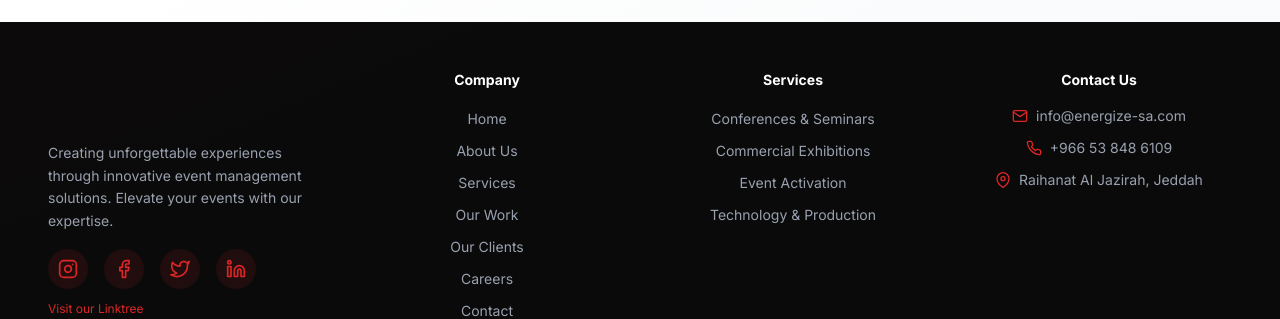
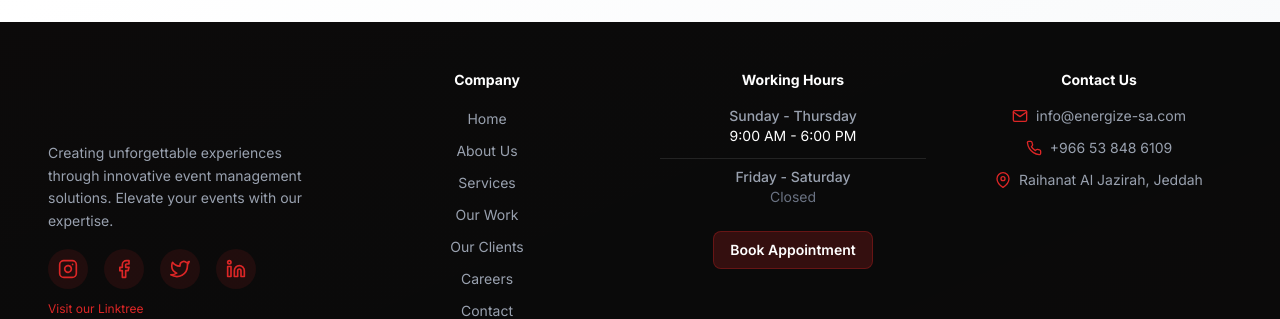
Before and after one commit to mohameddzaher/Energize-Events, a Next.js app in the folder frontend/: page / in a window 1280 px wide. Shown: the part 6537-6856 px from the top of the page. Built offline with nearby package versions, Linux system fonts and the light colour scheme; grey boxes are pictures that could not be loaded; a web font is replaced by a local one.

Commit message:
Replace Services section with Working Hours section in Footer

```diff
--- a/frontend/src/components/Footer.tsx
+++ b/frontend/src/components/Footer.tsx
@@ -25,12 +25,6 @@ const Footer = () => {
       { name: "Our Clients", href: "/clients" },
       { name: "Careers", href: "/careers" },
       { name: "Contact", href: "/contact" },
-    ],
-    services: [
-      { name: "Conferences & Seminars", href: "/services" },
-      { name: "Commercial Exhibitions", href: "/services" },
-      { name: "Event Activation", href: "/services" },
-      { name: "Technology & Production", href: "/services" },
     ],
   };
 
@@ -151,7 +145,7 @@ const Footer = () => {
               </ul>
             </motion.div>
 
-            {/* Services Links */}
+            {/* Working Hours */}
             <motion.div
               initial={{ opacity: 0, y: 20 }}
               whileInView={{ opacity: 1, y: 0 }}
@@ -159,19 +153,23 @@ const Footer = () => {
               transition={{ duration: 0.6, delay: 0.2 }}
               className="text-center"
             >
-              <h4 className="text-sm font-bold mb-4">Services</h4>
-              <ul className="space-y-2">
-                {footerLinks.services.map((link, index) => (
-                  <li key={index}>
-                    <Link
-                      href={link.href}
-                      className="text-gray-400 hover:text-[#DC2626] transition-colors text-xs sm:text-sm cursor-pointer"
-                    >
-                      {link.name}
-                    </Link>
-                  </li>
-                ))}
-              </ul>
+              <h4 className="text-sm font-bold mb-4">Working Hours</h4>
+              <div className="space-y-3">
+                <div className="flex flex-col items-center">
+                  <p className="text-gray-400 text-xs sm:text-sm font-medium">Sunday - Thursday</p>
+                  <p className="text-white text-xs sm:text-sm">9:00 AM - 6:00 PM</p>
+                </div>
+                <div className="flex flex-col items-center pt-2 border-t border-white/10">
+                  <p className="text-gray-400 text-xs sm:text-sm font-medium">Friday - Saturday</p>
+                  <p className="text-gray-500 text-xs sm:text-sm">Closed</p>
+                </div>
+                <Link
+                  href="/contact"
+                  className="inline-block mt-3 px-4 py-2 bg-[#DC2626]/20 hover:bg-[#DC2626] text-white rounded-lg transition-colors text-xs sm:text-sm font-semibold cursor-pointer border border-[#DC2626]/30"
+                >
+                  Book Appointment
+                </Link>
+              </div>
             </motion.div>
 
             {/* Contact Info */}
@@ -225,10 +223,12 @@ const Footer = () => {
             transition={{ duration: 0.6, delay: 0.4 }}
             className="mt-6 sm:mt-8 pt-6 sm:pt-8 border-t border-white/10"
           >
-            <div className="max-w-2xl mx-auto bg-gradient-to-br from-[#DC2626]/10 to-red-600/10 rounded-xl p-4 sm:p-6 border border-white/10">
+            <div className="max-w-2xl mx-auto bg-gradient-to-br from-[#DC2626]/10 to-red-600/10 rounded-xl p-4 sm:p-6 border border-white/10 mb-8">
               <div className="flex flex-col sm:flex-row items-center justify-between gap-4">
                 <div className="text-center sm:text-left">
-                  <h4 className="text-xs sm:text-sm font-bold mb-1 text-white">Stay Updated</h4>
+                  <h4 className="text-xs sm:text-sm font-bold mb-1 text-white">
+                    Stay Updated
+                  </h4>
                   <p className="text-gray-400 text-[10px] sm:text-xs">
                     Get the latest event insights delivered to your inbox
                   </p>
```
